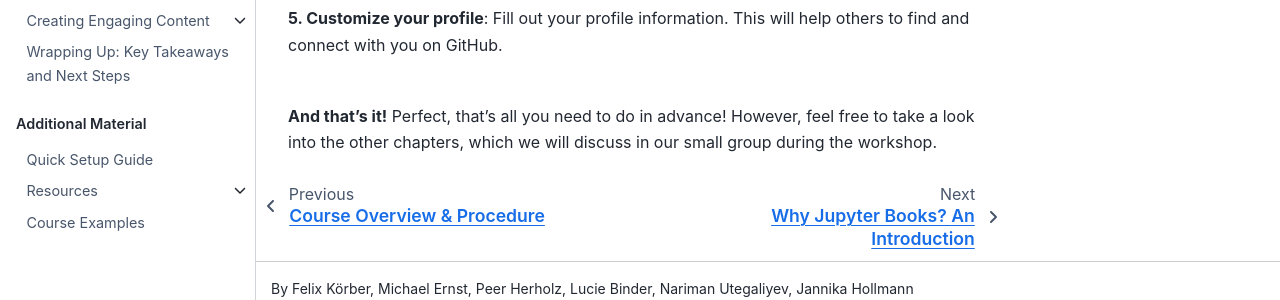
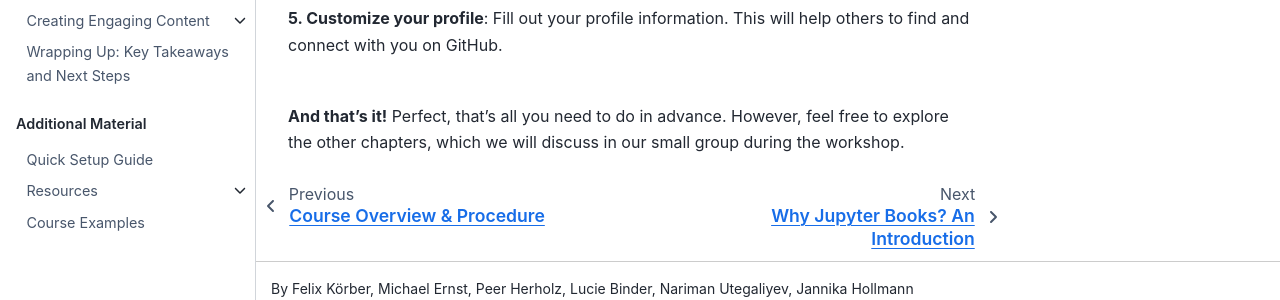
Before and after one commit to luciebinder/ws-openness-2025, a Jupyter Book: the page built from content/account.md, in a window 1280 px wide and 930 px high. Shown: the part 591-891 px from the top of the window. Built offline with Jupyter Book 1.0.4 settings and Sphinx 7.4.7 and the Sphinx Book theme 1.1.4, drawn with Linux system fonts in a browser that asks for light colours; pages that are not in the unit, such as notebooks, are missing from menus.

Commit message:
Update account.md

```diff
--- a/content/account.md
+++ b/content/account.md
@@ -16,5 +16,5 @@ We ask you to set up a GitHub account in preparation for the workshop. So let's
 <br>
 
 **And that's it!**
-Perfect, that's all you need to do in advance! However, feel free to take a look into the other chapters, which we will discuss in our small group during the workshop.
+Perfect, that's all you need to do in advance. However, feel free to explore the other chapters, which we will discuss in our small group during the workshop.
 <br>
```
